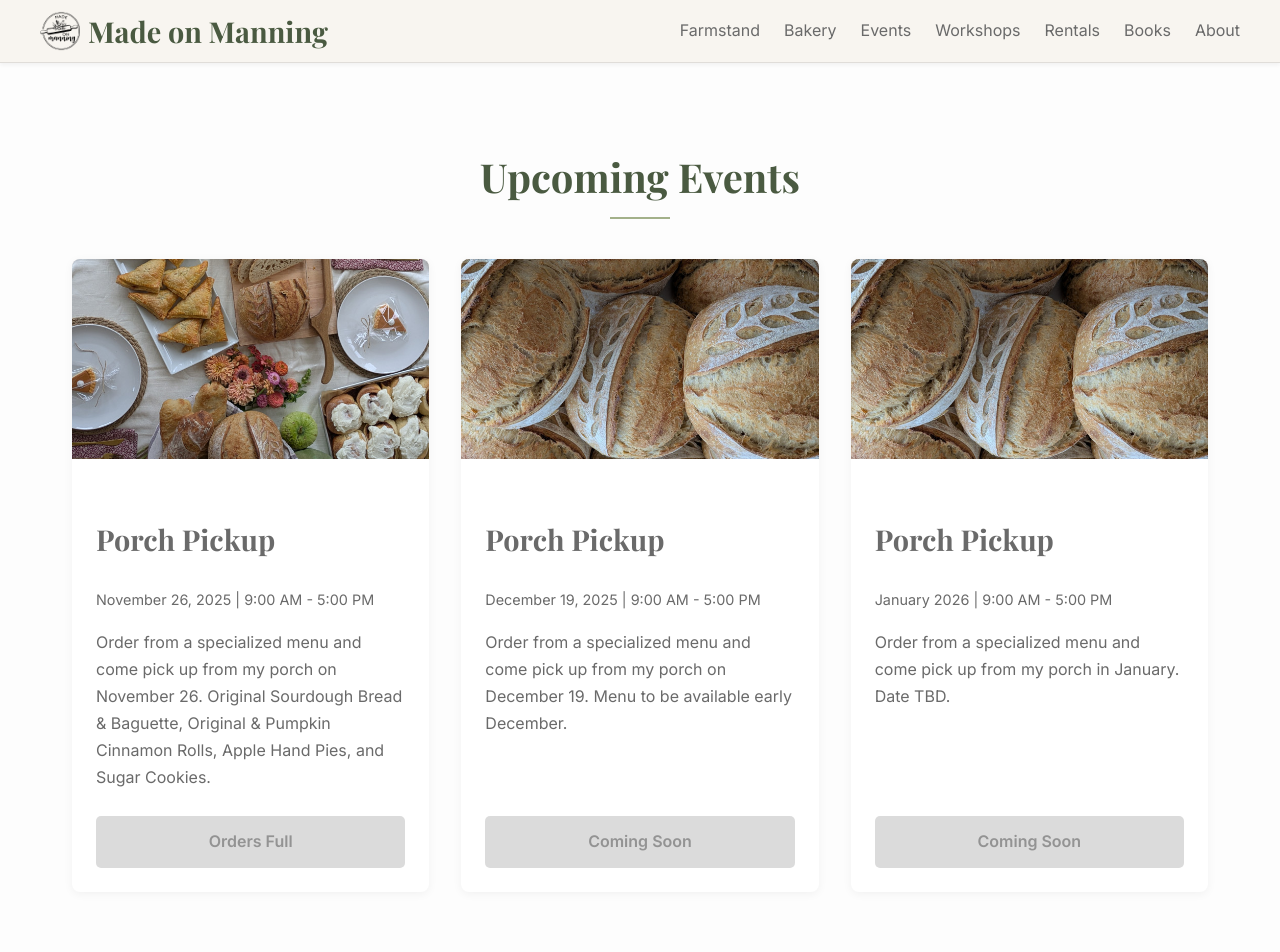
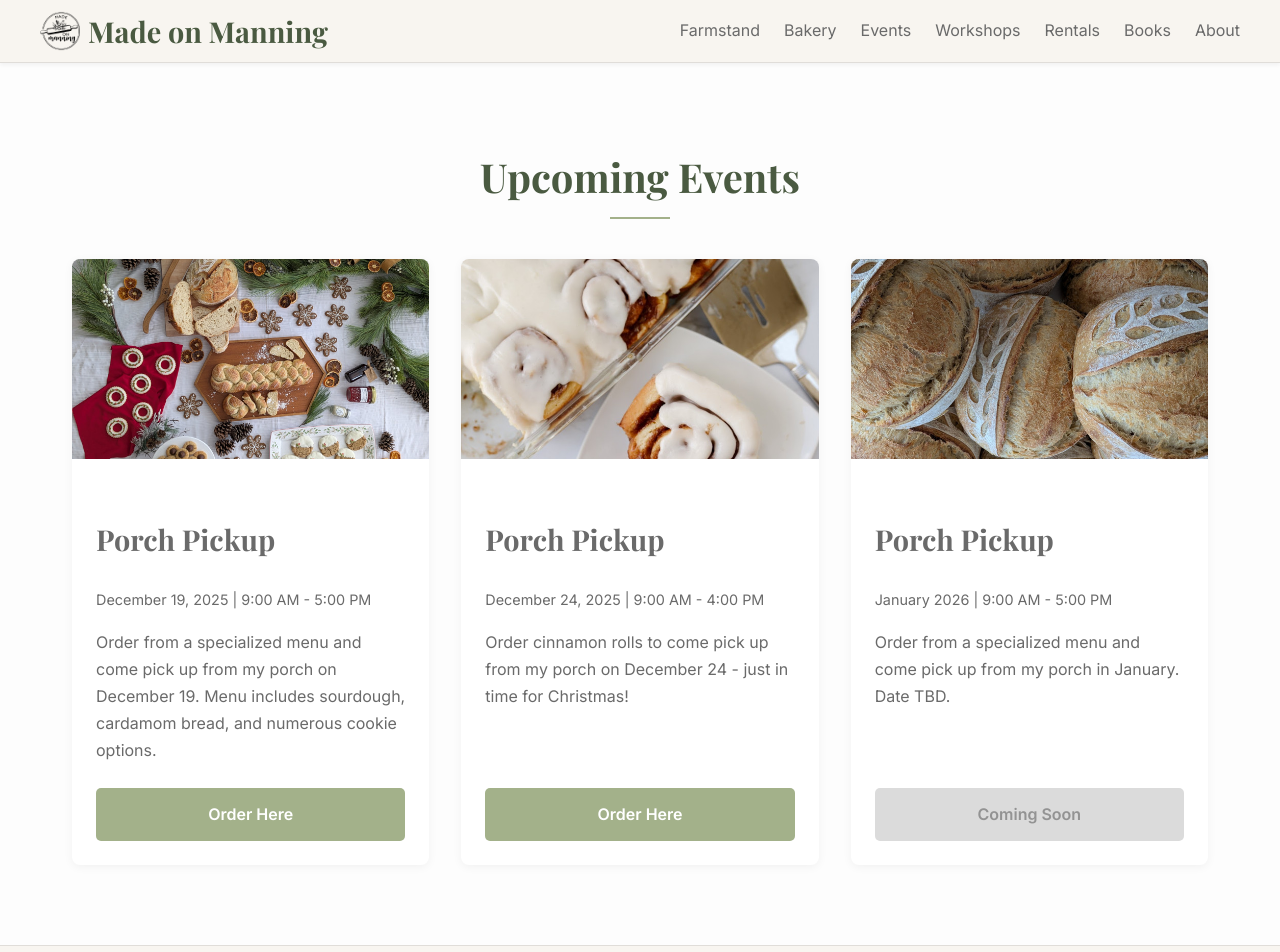
Before and after one commit to madeonmanning/madeonmanning.github.io, a Next.js app: page /events in a window 1280 px wide. Shown: the top 952 px of the page. Built offline with nearby package versions, Linux system fonts and the light colour scheme; a web font is replaced by a local one.

Commit message:
update events for december

```diff
--- a/app/events/page.jsx
+++ b/app/events/page.jsx
@@ -5,7 +5,7 @@ import './Events.css';
 function Events() {
   // Placeholder data for events
   const events = [
-    {
+    /*{
       id: 1,
       image: '/events-porchpickup-nov.jpg',
       date: 'November 26, 2025',
@@ -14,19 +14,29 @@ function Events() {
       description: 'Order from a specialized menu and come pick up from my porch on November 26. Original Sourdough Bread & Baguette, Original & Pumpkin Cinnamon Rolls, Apple Hand Pies, and Sugar Cookies.',
       link: '#',
       linkText: 'Orders Full'
-    },
+    },*/
     {
       id: 2,
-      image: '/bulk-baking-1.jpg',
+      image: '/events-porchpickup-dec.jpg',
       date: 'December 19, 2025',
       time: '9:00 AM - 5:00 PM',
       title: 'Porch Pickup',
-      description: 'Order from a specialized menu and come pick up from my porch on December 19. Menu to be available early December.',
-      link: '#',
-      linkText: 'Coming Soon'
+      description: 'Order from a specialized menu and come pick up from my porch on December 19. Menu includes sourdough, cardamom bread, and numerous cookie options.',
+      link: 'https://docs.google.com/forms/d/e/1FAIpQLSfP7XIBMRJrWgT-5mQ7iiwwK37JIScekxG9B6JwRG-PeeD_6w/viewform?usp=header',
+      linkText: 'Order Here'
     },
     {
       id: 3,
+      image: '/events-porchpickup-cinnamonrolls.jpg',
+      date: 'December 24, 2025',
+      time: '9:00 AM - 4:00 PM',
+      title: 'Porch Pickup',
+      description: 'Order cinnamon rolls to come pick up from my porch on December 24 - just in time for Christmas!',
+      link: 'https://docs.google.com/forms/d/e/1FAIpQLSeDIM0v8FLxI2eoDhIXdXg6fuc4zazR41uG-Un4p0LJm5SIjA/viewform?usp=header',
+      linkText: 'Order Here'
+    },
+    {
+      id: 4,
       image: '/bulk-baking-1.jpg',
       date: 'January 2026',
       time: '9:00 AM - 5:00 PM',
```
Also changed, not shown: public/events-porchpickup-cinnamonrolls.jpg (added), public/events-porchpickup-dec.jpg (added).
